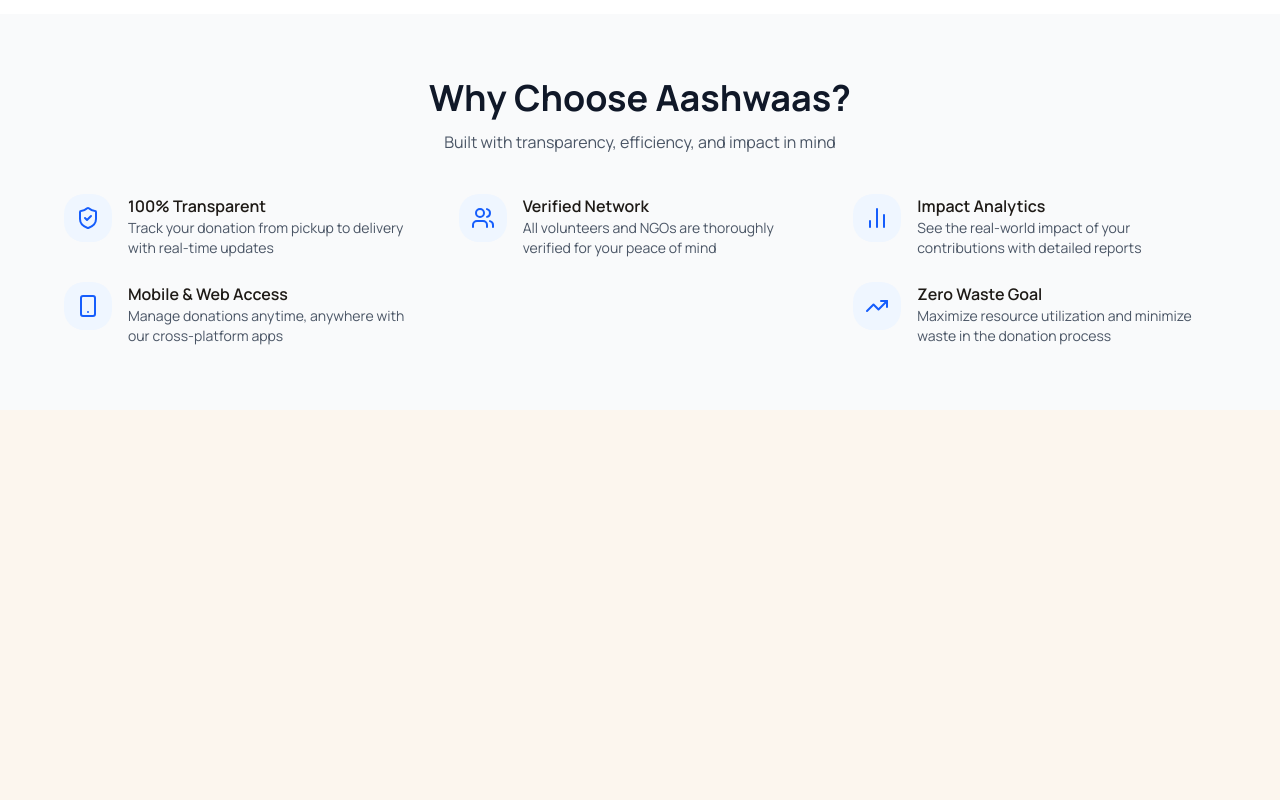
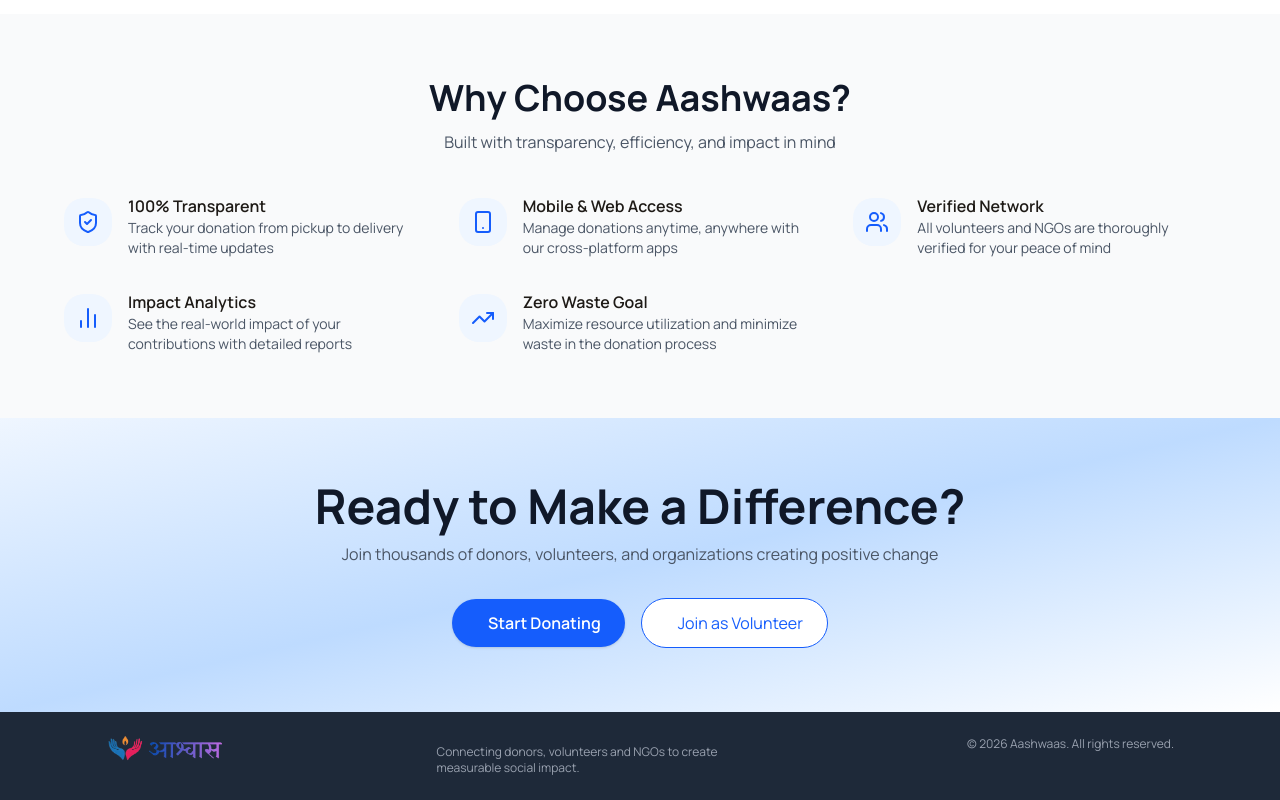
Before and after one commit to arunaguragain/API_Aashwaas, a Next.js app: page / in a window 1280 px wide. Shown: the part 1721-2521 px from the top of the page. Before the commit the page ends 2131 px from the top, so only its background shows below. Built offline with nearby package versions, Linux system fonts and the light colour scheme; no server answers.

Commit message:
final landing page

```diff
--- a/app/page.tsx
+++ b/app/page.tsx
@@ -188,10 +188,9 @@
         </div>
 
         <div className="max-w-[1200px] mx-auto px-6">
-          <div className="grid md:grid-cols-3 gap-8">
-            <div className="space-y-6">
+          <div className="grid grid-cols-1 md:grid-cols-3 gap-8 items-start">
             <div className="flex items-start gap-4">
-                <div className="w-12 h-12 rounded-lg bg-blue-50 flex items-center justify-center flex-shrink-0">
+              <div className="w-12 h-12 rounded-lg bg-blue-50 flex items-center justify-center flex-shrink-0 mt-1">
                 <ShieldCheck className="w-6 h-6 text-blue-600" />
               </div>
               <div>
@@ -201,7 +200,7 @@
             </div>
 
             <div className="flex items-start gap-4">
-                <div className="w-12 h-12 rounded-lg bg-blue-50 flex items-center justify-center flex-shrink-0">
+              <div className="w-12 h-12 rounded-lg bg-blue-50 flex items-center justify-center flex-shrink-0 mt-1">
                 <Smartphone className="w-6 h-6 text-blue-600" />
               </div>
               <div>
@@ -209,11 +208,9 @@
                 <p className="text-sm text-gray-600">Manage donations anytime, anywhere with our cross-platform apps</p>
               </div>
             </div>
-            </div>
 
-            <div className="space-y-6">
             <div className="flex items-start gap-4">
-                <div className="w-12 h-12 rounded-lg bg-blue-50 flex items-center justify-center flex-shrink-0">
+              <div className="w-12 h-12 rounded-lg bg-blue-50 flex items-center justify-center flex-shrink-0 mt-1">
                 <Users className="w-6 h-6 text-blue-600" />
               </div>
               <div>
@@ -222,12 +219,8 @@
               </div>
             </div>
 
-
-            </div>
-
-            <div className="space-y-6">
             <div className="flex items-start gap-4">
-                <div className="w-12 h-12 rounded-lg bg-blue-50 flex items-center justify-center flex-shrink-0">
+              <div className="w-12 h-12 rounded-lg bg-blue-50 flex items-center justify-center flex-shrink-0 mt-1">
                 <BarChart2 className="w-6 h-6 text-blue-600" />
               </div>
               <div>
@@ -237,7 +230,7 @@
             </div>
 
             <div className="flex items-start gap-4">
-                <div className="w-12 h-12 rounded-lg bg-blue-50 flex items-center justify-center flex-shrink-0">
+              <div className="w-12 h-12 rounded-lg bg-blue-50 flex items-center justify-center flex-shrink-0 mt-1">
                 <TrendingUp className="w-6 h-6 text-blue-600" />
               </div>
               <div>
@@ -245,11 +238,45 @@
                 <p className="text-sm text-gray-600">Maximize resource utilization and minimize waste in the donation process</p>
               </div>
             </div>
-            </div>
+
+            <div className="hidden md:block" />
           </div>
         </div>
       </section>
 
+      <section id="ready-to-make-difference" className="w-full py-16 bg-gradient-to-br from-blue-50 via-blue-200 to-white">
+        <div className="max-w-[1100px] mx-auto px-4 text-center">
+          <h2 className="text-4xl md:text-5xl font-extrabold text-gray-900">Ready to Make a Difference?</h2>
+          <p className="mt-3 max-w-2xl mx-auto text-gray-600">Join thousands of donors, volunteers, and organizations creating positive change</p>
+
+          <div className="mt-8 flex items-center justify-center gap-4 flex-wrap">
+            <Link href="/donor_login" className="inline-flex items-center gap-3 bg-blue-600 hover:bg-blue-700 text-white font-semibold px-6 py-3 rounded-full shadow">
+                <path strokeWidth="2" strokeLinecap="round" strokeLinejoin="round" d="M4.318 6.318a4.5 4.5 0 016.364 0L12 7.636l1.318-1.318a4.5 4.5 0 116.364 6.364L12 21.682 4.318 12.682a4.5 4.5 0 010-6.364z" />
+              Start Donating
+            </Link>
+
+            <Link href="/volunteer_login" className="inline-flex items-center gap-3 bg-white border border-blue-600 text-blue-600 px-6 py-3 rounded-full hover:bg-blue-50">
+                <path strokeWidth="2" strokeLinecap="round" strokeLinejoin="round" d="M17 20h5v-2a4 4 0 00-4-4h-1M9 20H4v-2a4 4 0 014-4h1m1-4a4 4 0 11-8 0 4 4 0 018 0zM16 11a4 4 0 100-8 4 4 0 000 8z" />
+              Join as Volunteer
+            </Link>
+          </div>
+        </div>
+      </section>
+
+      <footer id="site-footer" className="w-full bg-gray-800 text-gray-200 py-6">
+        <div className="max-w-[1100px] mx-auto px-4">
+          <div className="flex flex-col md:flex-row items-center md:items-start justify-between gap-4">
+            <div className="flex-shrink-0">
+              <Image src="/images/logo.png" alt="Aashwaas" width={120} height={34} className="object-contain" />
+            </div>
+            <p className="mt-2 text-xs text-gray-400 max-w-xs">Connecting donors, volunteers and NGOs to create measurable social impact.</p>
+            <div className="text-xs text-gray-400 text-center md:text-right">
+              <p>© {new Date().getFullYear()} Aashwaas. All rights reserved.</p>
+            </div>
+          </div>
+        </div>
+      </footer>
+
     </div>
   );
 }
```
Lines whose indentation alone changed are shown as unchanged.
